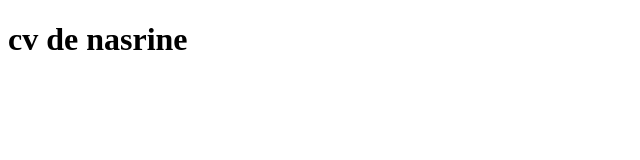
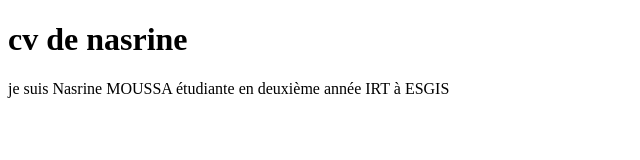
Before and after one commit to nasrinemoussa65-bk/CV, a plain HTML site: page index.html in a window 1280 px wide. Shown: the whole page, without its empty margins (0-640 px from the left). Drawn offline with Linux system fonts and the light colour scheme.

Commit message:
mise en place de la section description

```diff
--- a/index.html
+++ b/index.html
@@ -8,6 +8,6 @@
 </head>
 <body>
     <h1>cv de nasrine</h1>
-
+    <p>je suis Nasrine MOUSSA étudiante en deuxième année IRT à ESGIS</p>
 </body>
 </html>
```
